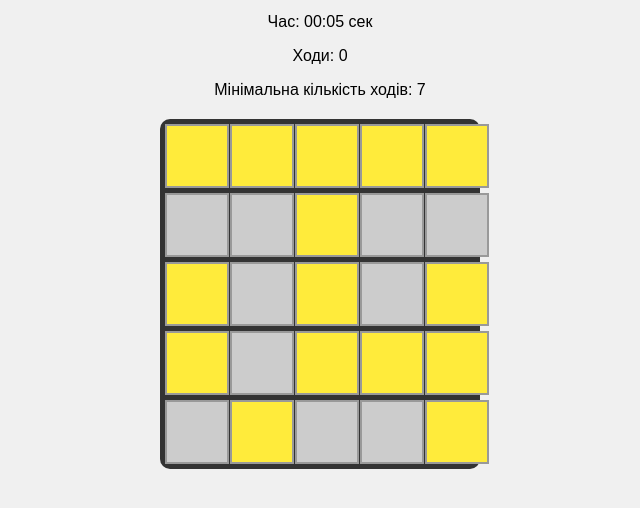
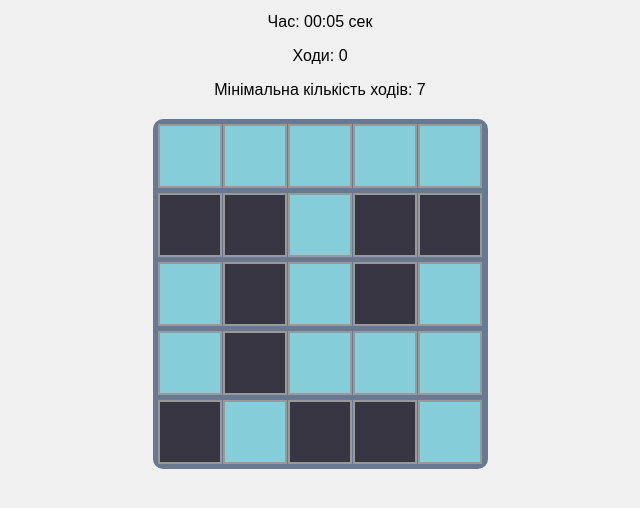
Before and after one commit to Ddiiaanaa/w-b_labs, a plain HTML site: page lab6/index.html in a window 1280 px wide. Shown: the part 228-736 px from the top of the page, without its empty margins (320-960 px from the left). Drawn offline with Linux system fonts and the light colour scheme.

Commit message:
Update style.css

```diff
--- a/lab6/style.css
+++ b/lab6/style.css
@@ -27,10 +27,11 @@ body {
     display: grid;
     grid-template-columns: repeat(5, 60px);
     gap: 5px;
-    background-color: #333;
+    background-color: #697991;
     padding: 5px;
     border-radius: 10px;
-    width: 310px;
+    width: 325px;
+    height: auto;
     margin: 0 auto;
 }
 
@@ -42,11 +43,9 @@ body {
     cursor: pointer;
     transition: background-color 0.3s;
 }
-
 .cell.on {
-    background-color: #ffeb3b; /* Жовтий для увімкнених */
+    background-color: #86cdda;
 }
-
 .cell.off {
-    background-color: #ccc; /* Сірий для вимкнених */
+    background-color: #373642;
 }
```
